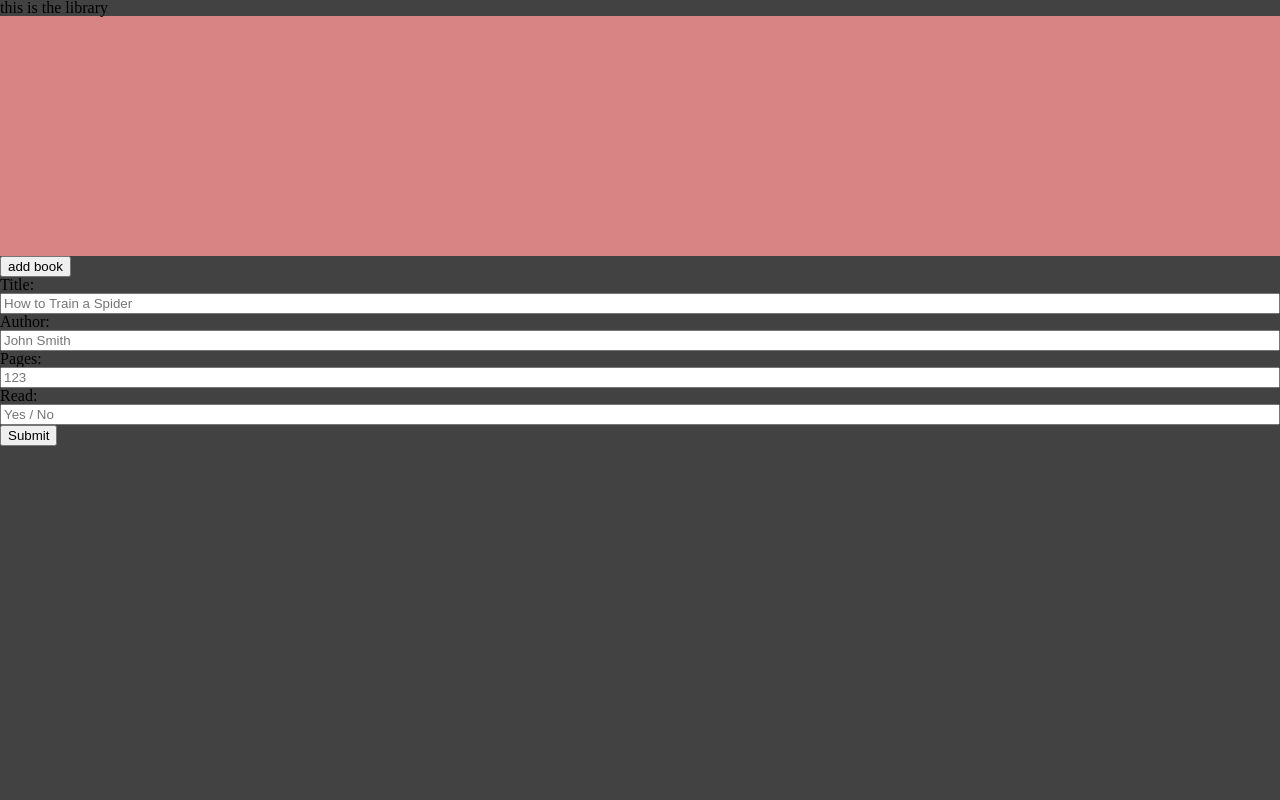
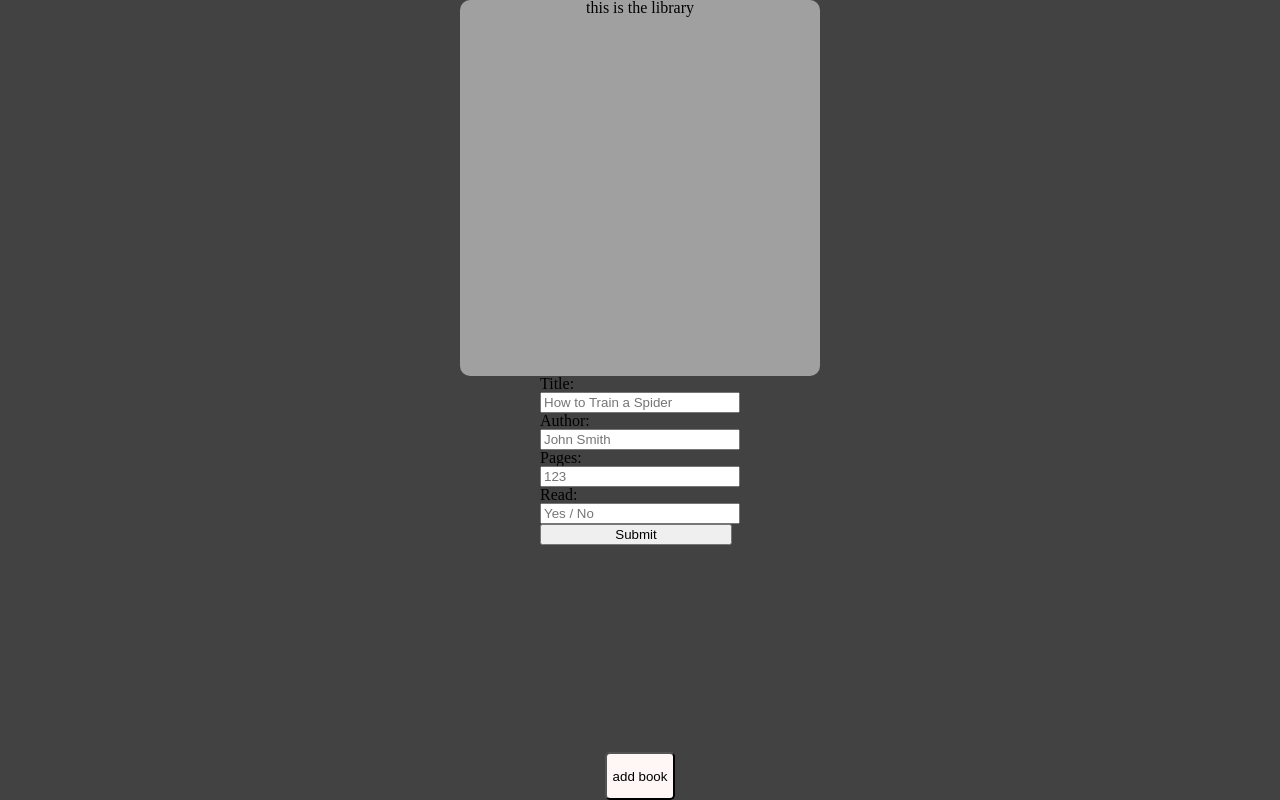
Before and after one commit to goldjared/library, a website: page index.html in a window 1280 px wide. Both pictures are taken after a click on the button "add book". Drawn offline with Linux system fonts and the light colour scheme.

Commit message:
set grid, style elements

```diff
--- a/style.css
+++ b/style.css
@@ -48,23 +48,44 @@ table {
 }
 
 body {
+  height: 100vh;
   background-color: rgb(66, 66, 66);
   color: rgb(0, 0, 0);
+  display: grid;
+  grid-template-columns: 1fr;
+  grid-template-rows: 1fr 1fr;
+  justify-items: center;
+}
+
+h2 {
+  grid-row: 1;
+  grid-column: 1;
+  position: absolute;
 }
 
 .container {
-  height: 15rem;
+  grid-area: 1 / 1 / 2 / -1;
+  height: auto;
+  min-width: 20rem;
   width: auto;
-  background-color: rgb(216, 132, 132);
+  background-color: rgb(160, 160, 160);
   display: flex;
   flex-direction: row;
   flex-wrap: wrap;
+  padding: 20px;
+  border-radius: 10px;
+  gap: 10px;
+  justify-content: center;
+  align-items: center;
 }
 
-.container>div {
+.page {
   height: 13rem;
   width: 4rem;
-  background-color: aliceblue;
+  background-color: rgb(223, 223, 223);
+  border-radius: 10px;
+  padding: 10px;
+
 }
 
 form .question {
@@ -73,5 +94,32 @@ form .question {
 }
 
 form {
+  grid-area: 2 / 1 / 3 / -1;
   display: none;
 }
+
+.add-form, .book-read, .delete-button {
+  border-radius: 5px;
+  background-color: rgb(255, 246, 246);
+  height: 3rem;
+}
+
+.book-read, .delete-button {
+  height: 2rem;
+}
+
+.add-form:hover, .book-read:hover {
+  background-color: aquamarine;
+}
+
+.delete-button {
+  background-color: rgb(255, 207, 207);
+}
+
+.delete-button:hover {
+  background-color: red;
+}
+
+input {
+  width: 12rem;
+}
```
